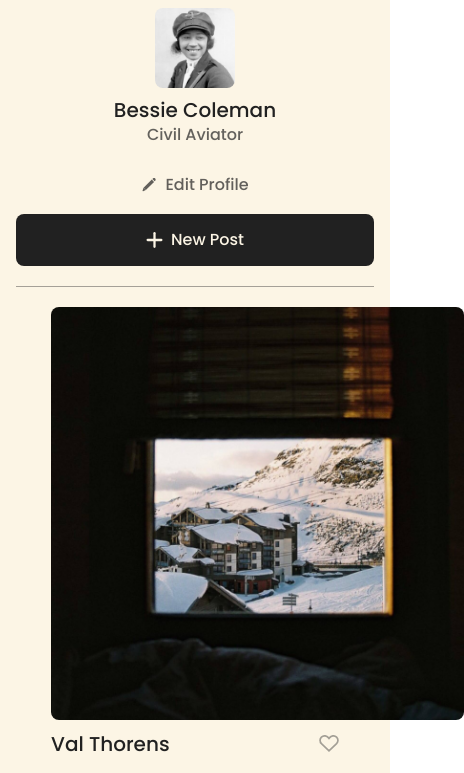
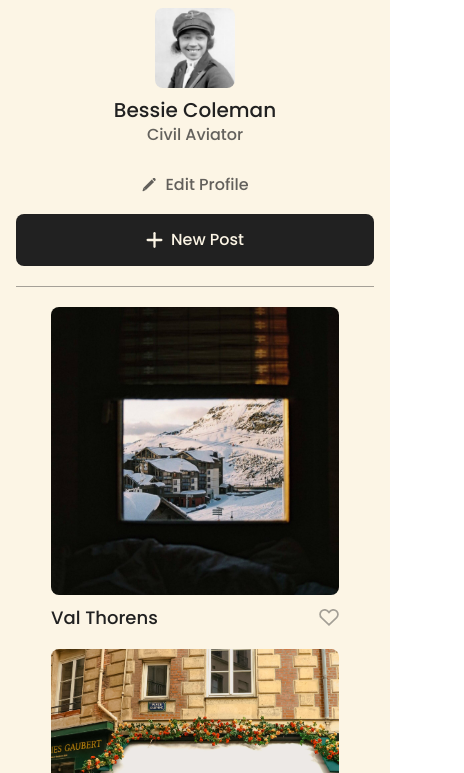
Before and after one commit to 1Dalidal/se_project_spots_01, a plain HTML site: page index.html in a window 390 px wide. Shown: the part 58-831 px from the top of the page, 464 px wide, since content can reach past the window. Drawn offline with Linux system fonts and the light colour scheme.

Commit message:
Fix card CSS

```diff
--- a/blocks/card.css
+++ b/blocks/card.css
@@ -51,12 +51,12 @@
     height: 18px;
   }
 
-  <<<<<<< HEAD .card__image {
+  .card__image {
     width: 100%;
     height: 288px;
   }
 
-  =======>>>>>>>3d90e56e12754970b3f00b27b19e0d989fe238ae .card__title {
+  .card__title {
     font-size: 18px;
     max-width: 265px;
   }
```
